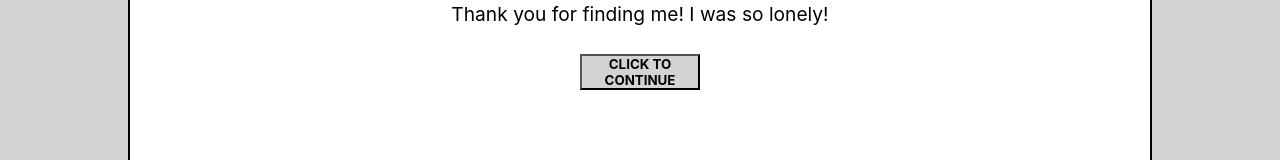
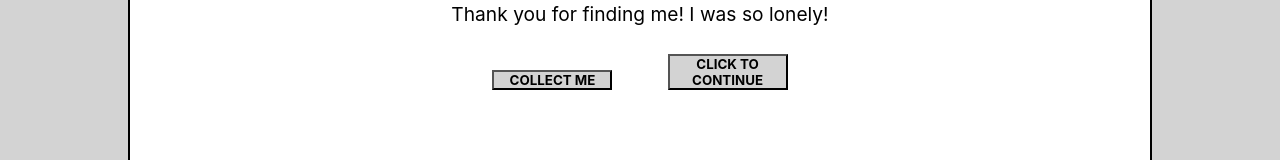
Before and after one commit to akickia/find-your-buddies, a React (Create React App) app: page /benny in a window 1280 px wide. Shown: the part 516-676 px from the top of the page. Built offline with nearby package versions, Linux system fonts and the light colour scheme; data requests are answered from the project's data file.

Commit message:
Update Benny.js

```diff
--- a/src/components/adventure/Benny.js
+++ b/src/components/adventure/Benny.js
@@ -9,6 +9,7 @@ const Benny = () => {
           <h3>You found Benny!</h3>
           <img src="https://raw.githubusercontent.com/PokeAPI/sprites/master/sprites/pokemon/40.png" alt="" />
           <p>Thank you for finding me! I was so lonely!</p>
+          <Button name= "Collect me"></Button>
           <Link to="/choice2"><Button name= "Click to continue"></Button></Link>
     </div>
 
```
